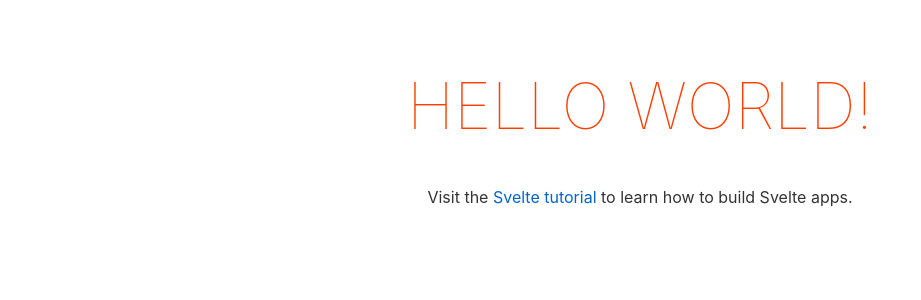
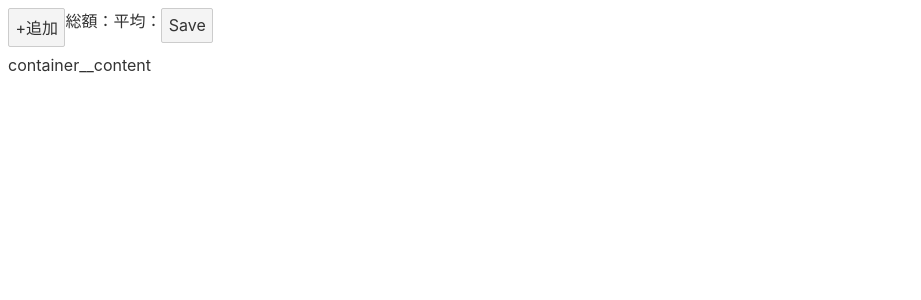
Before and after one commit to techno-rb/svelte_liquid, a Svelte app: page / in a window 1280 px wide. Shown: the top 300 px of the page, without its empty margins (0-921 px from the left). Built offline with nearby package versions, Linux system fonts and the light colour scheme.

Commit message:
wip page

```diff
--- a/src/App.svelte
+++ b/src/App.svelte
@@ -1,13 +1,12 @@
 <script lang="ts">
-	export let name: string;
+  import Page from './page.svelte';
 </script>
 
 <main>
-	<h1>Hello {name}!</h1>
-	<p>Visit the <a href="https://svelte.dev/tutorial">Svelte tutorial</a> to learn how to build Svelte apps.</p>
+  <Page />
 </main>
 
-<style>
+<!-- <style>
   main {
     text-align: center;
     padding: 1em;
@@ -27,4 +26,4 @@
       max-width: none;
     }
   }
-</style>
+</style> -->
--- a/src/main.ts
+++ b/src/main.ts
@@ -1,10 +1,7 @@
 import App from './App.svelte';
 
 const app = new App({
-	target: document.body,
-	props: {
-		name: 'world'
-	}
+  target: document.body,
 });
 
 export default app;
--- /dev/null
+++ b/src/page.svelte
@@ -0,0 +1,25 @@
+<div class="container__header">
+  <div class="d-flex">
+    <div class="header__add-card-btn">
+      <button type="button">+追加</button>
+    </div>
+    <div class="header__total-label">
+      <span>総額：</span>
+    </div>
+    <div class="header__average-label">
+      <span>平均：</span>
+    </div>
+    <div class="header__save-btn">
+      <button type="button">Save</button>
+    </div>
+  </div>
+</div>
+<div class="container__content">
+  container__content
+</div>
+
+<style lang="scss">
+.d-flex {
+  display: flex;
+}
+</style>
```
Lines whose indentation alone changed are shown as unchanged.
